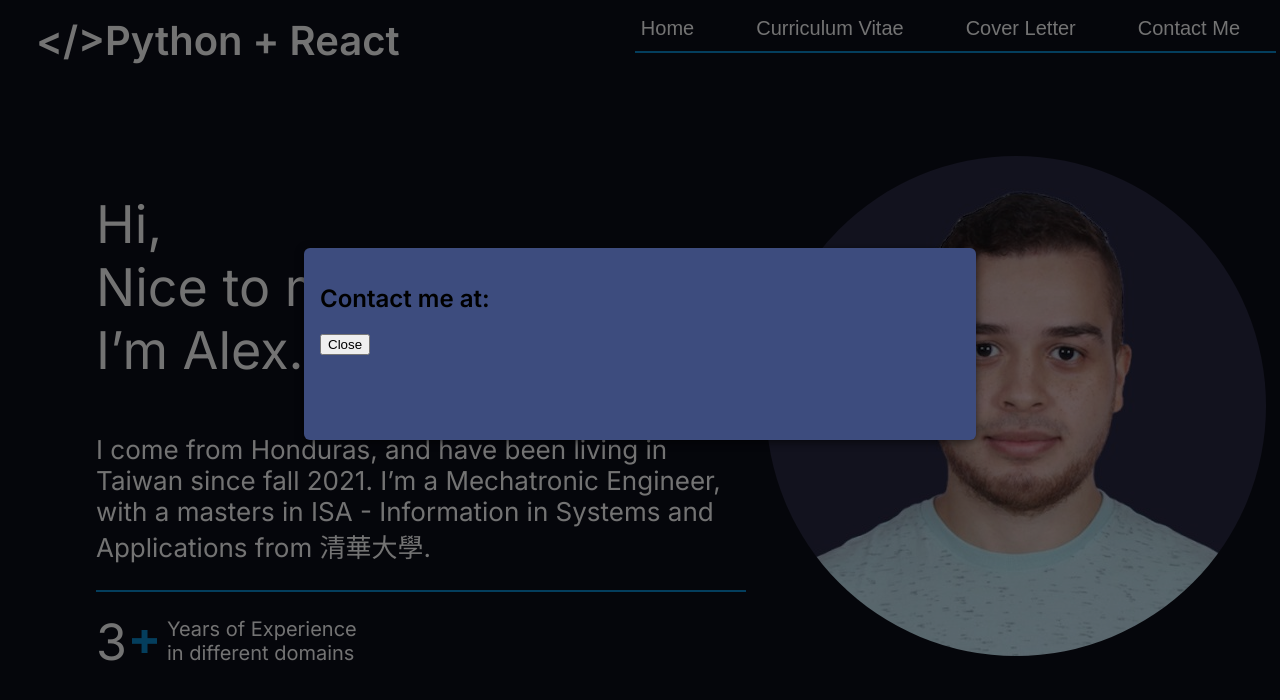
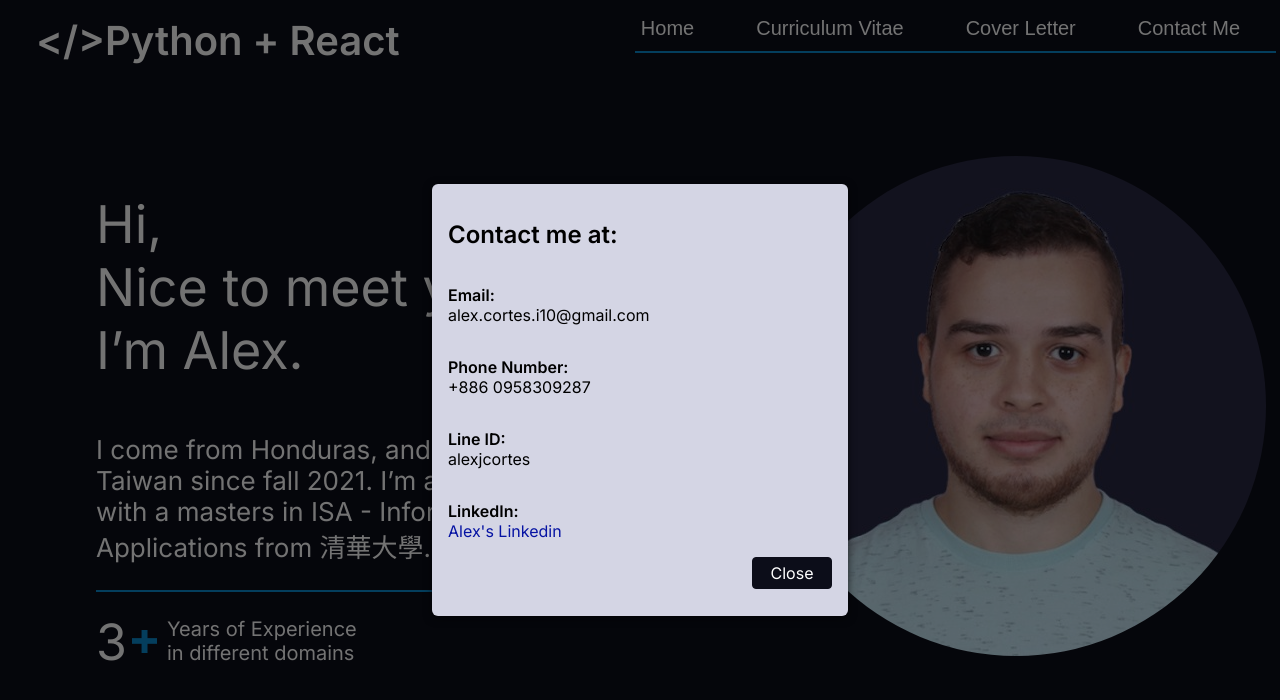
Before and after one commit to alexcortes18/AlexWebsite, a React (Vite) app: page / in a window 1280 px wide. Both pictures are taken after a click on the button "Contact Me". Shown: the top 700 px of the page. Built offline with nearby package versions, Linux system fonts and the light colour scheme.

Commit message:
final touches of basic Modal

```diff
--- a/src/components/UI/Modal.jsx
+++ b/src/components/UI/Modal.jsx
@@ -15,7 +15,31 @@ export default function Modal({ open, onClose }) {
     return (
         <dialog ref={dialog} onClose={onClose} className="modal">
             <h2>Contact me at:</h2>
-            <button onClick={onClose}>Close</button>
+            <div className="modal-content">
+                <p>
+                    <strong><label>Email:</label></strong>
+                    <br></br>
+                    <text>alex.cortes.i10@gmail.com</text>
+                </p>
+                <p>
+                    <strong><label>Phone Number:</label></strong>
+                    <br></br>
+                    <text>+886 0958309287</text>
+                </p>
+                <p>
+                    <strong><label>Line ID:</label></strong>
+                    <br></br>
+                    <text>alexjcortes</text>
+                </p>
+                <p>
+                    <strong><label>LinkedIn:</label></strong>
+                    <br></br>
+                    <a href="https://www.linkedin.com/in/alejandro-izaguirre-225b42157/">Alex's Linkedin</a>
+                </p>
+            </div>
+            <div className="modal-controls">
+                <button onClick={onClose}>Close</button>
+            </div>
         </dialog>
     );
 }
--- a/src/index.css
+++ b/src/index.css
@@ -164,24 +164,54 @@ hr {
   margin-top: -200px;
 }
 
+/*------------------------------------------------------  Modal ------------------------------------------------------*/
 .modal {
-  width: 50%;
-  height: 20%;
-  max-width: 40rem;
-
-  position: fixed;
-  top: 10%;
-  left: 50%;
-  transform: translate(-50%, -50%);
-
-  background-color: #3d4c7e;
+  width: 30%;
+  height: 50%;
+  /* max-width: 40rem; */
+  /* position: fixed; */
+  /* top: 50%; */
+  /* left: 50%; */
+  /* transform: translate(-40%, -30%); */
+  background-color: #d4d5e4; /* #e4ddd4 */
   border-radius: 6px;
   border: none;
   box-shadow: 0 2px 8px rgba(0, 0, 0, 0.6);
   padding: 1rem;
-  animation: fade-slide-up 0.3s ease-out forwards;
+  /* animation: fade-slide-up 0.3s ease-out forwards; */
 }
-
 .modal::backdrop {
   background-color: rgba(0, 0, 0, 0.55);
 }
+.modal button{
+  flex-direction: right;
+  width: 5rem;
+  height: 2rem;
+  align-items: end;
+  justify-items: end;
+  font: inherit;
+  cursor: pointer;
+  background-color: #0C0D19;
+  border: 1px solid #0C0D19;
+  color: white;
+  /* padding: 0.5rem 1.5rem; */
+  border-radius: 4px;
+}
+.modal-content{
+  display: flex;
+  flex-direction: column;
+ }
+ .modal-content a{
+    text-decoration: none; /* Removes the underline */
+    color: #0613a3; /* Sets the link color */
+}
+
+.modal-content a:hover {
+    color: rgba(19, 19, 149, 0.589); /* Change color on hover */
+}
+
+.modal-controls{
+  display: flex;
+  justify-content: flex-end;
+  gap: 1rem;
+}
```
